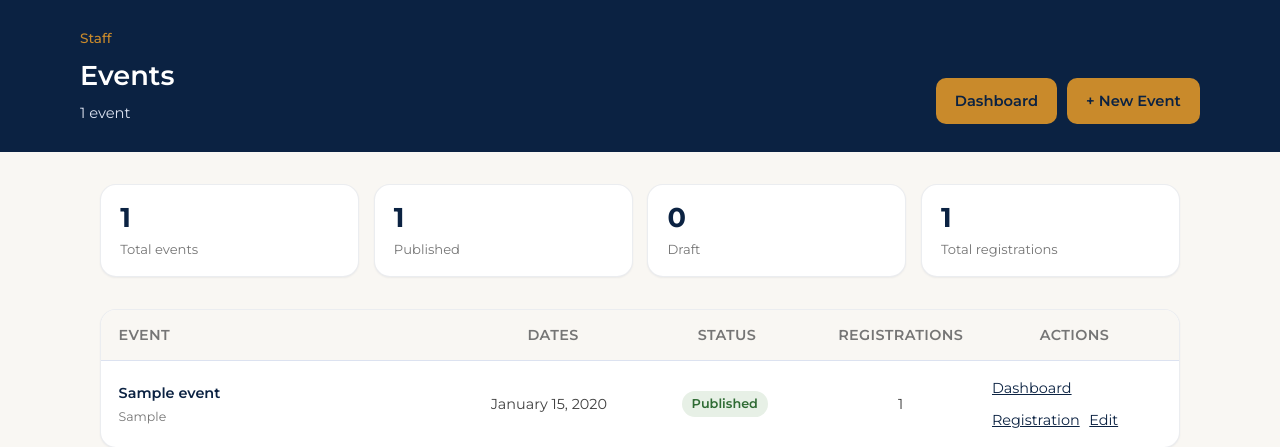
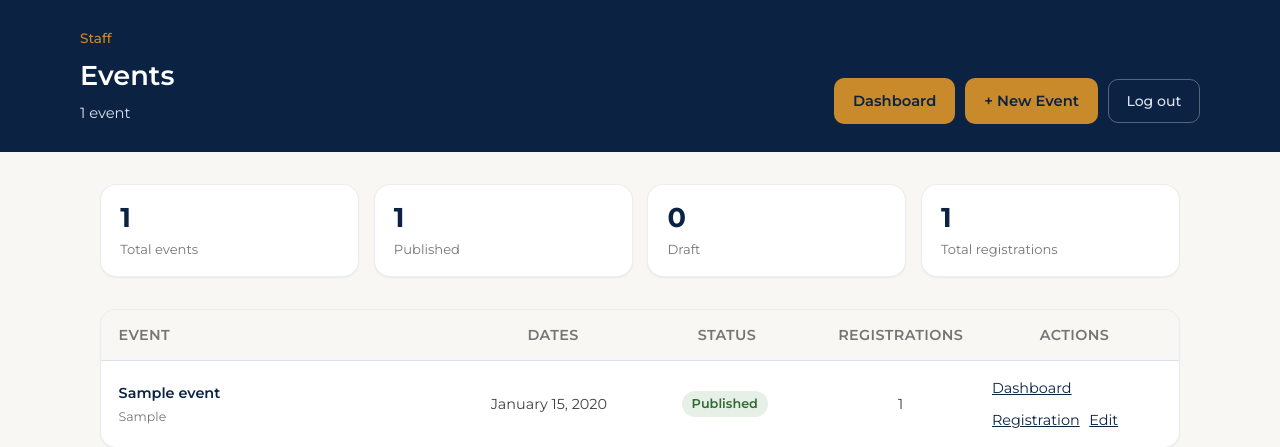
Before and after one commit to Nxkerandi/LMEvents, a Django app: page / in a window 1280 px wide. Shown: the top 447 px of the page. Run offline with Django 5.2, Linux system fonts and the light colour scheme; a user stored in the database is signed in; data comes from the database, SQL or seed files in the repository; tables that the repository leaves empty hold one stand-in row (values such as "Sample post").

Commit message:
Add staff logout, table polish, and dark-mode hover fix
- Log out link (POST to admin logout) on all staff pages, redirects
  straight back to the login form
- Sticky table header, zebra-striped rows, right-aligned Attending column
- Name and Edit columns pinned while the table scrolls horizontally on
  narrow screens
- Fixed a specificity bug where the zebra rule beat the hover rule, so
  hover silently did nothing on even rows in most columns

```diff
--- a/lmevents/settings.py
+++ b/lmevents/settings.py
@@ -86,6 +86,9 @@ MEDIA_ROOT = BASE_DIR / 'media'
 
 # ── Auth ──────────────────────────────────────────────────────────────────────
 LOGIN_URL = '/admin/login/'
+# Drop straight back to the login form after logout (shared-device staff
+# tool) instead of Django admin's default "logged out" confirmation page.
+LOGOUT_REDIRECT_URL = '/admin/login/'
 
 # ── Railway ───────────────────────────────────────────────────────────────────
 _railway_domain = config("RAILWAY_PUBLIC_DOMAIN", default="")
--- a/static/css/dashboard.css
+++ b/static/css/dashboard.css
@@ -105,6 +105,29 @@ a.export{
   display: inline-block;
 }
 a.export:hover{ background: #dba13e; }
+
+.topbar-actions{
+  display: flex;
+  align-items: center;
+  gap: 0.6rem;
+  flex-wrap: wrap;
+}
+
+.logout-form{ margin: 0; }
+.logout-link{
+  font-family: inherit;
+  background: transparent;
+  color: var(--pale-fixed);
+  border: 1px solid rgba(255,255,255,0.3);
+  border-radius: 10px;
+  padding: 0.75rem 1.1rem;
+  font-size: 0.88rem;
+  font-weight: 500;
+  cursor: pointer;
+  transition: border-color .15s ease, color .15s ease;
+  white-space: nowrap;
+}
+.logout-link:hover{ border-color: rgba(255,255,255,0.6); color: #fff; }
 
 /* ---------- Main ---------- */
 
--- a/static/js/combined_dashboard.js
+++ b/static/js/combined_dashboard.js
@@ -131,7 +131,7 @@
         +   '<td><span class="event-tag ' + r.event_short.toLowerCase() + '">' + esc(r.event_short) + '</span></td>'
         +   '<td>' + esc(r.email) + '<div class="sub-cell">' + esc(r.phone) + '</div></td>'
         +   '<td><div class="session-tags">' + sessionTags + '</div></td>'
-        +   '<td><span class="count-pill">' + esc(r.total) + '</span></td>'
+        +   '<td class="numeric"><span class="count-pill">' + esc(r.total) + '</span></td>'
         +   '<td><span class="badge ' + (r.children ? 'yes' : 'no') + '">' + (r.children ? 'Yes' : 'No') + '</span></td>'
         +   '<td><span class="badge ' + (r.meal ? 'yes' : 'no') + '">' + (r.meal ? 'Yes' : 'No') + '</span></td>'
         +   '<td class="edit-cell"><a class="edit-link" href="/registrations/' + r.id + '/edit/">Edit</a></td>'
--- a/templates/events/edit_registration.html
+++ b/templates/events/edit_registration.html
@@ -19,7 +19,10 @@
     <h1>Edit Registration</h1>
     <div class="sub">{{ registration.full_name }} &middot; {{ event.title }}</div>
   </div>
-  <a class="back-link" href="{{ back_url }}">&larr; Back to dashboard</a>
+  <div class="topbar-actions">
+    <a class="back-link" href="{{ back_url }}">&larr; Back to dashboard</a>
+    <form class="logout-form" method="post" action="{% url 'admin:logout' %}">{% csrf_token %}<button type="submit" class="back-link">Log out</button></form>
+  </div>
 </div>
 
 <main id="main" style="max-width: 700px; margin: 0 auto; padding: 2.5rem 1.25rem 3.5rem;">
--- a/templates/events/events_list.html
+++ b/templates/events/events_list.html
@@ -20,10 +20,11 @@
       <h1>Events</h1>
       <p class="topbar-dates">{{ events|length }} event{{ events|length|pluralize }}</p>
     </div>
-    <span style="display:flex; gap:0.6rem; flex-wrap:wrap;">
+    <div class="topbar-actions">
       <a class="export" href="{% url 'events:combined_dashboard' %}">Dashboard</a>
       <a class="export" href="/admin/events/event/add/">+ New Event</a>
-    </span>
+      <form class="logout-form" method="post" action="{% url 'admin:logout' %}">{% csrf_token %}<button type="submit" class="logout-link">Log out</button></form>
+    </div>
   </div>
 </div>
 
```
Also changed, not shown: static/css/combined_dashboard.css (+22 -1 lines), templates/events/combined_dashboard.html (+5 -4 lines).
